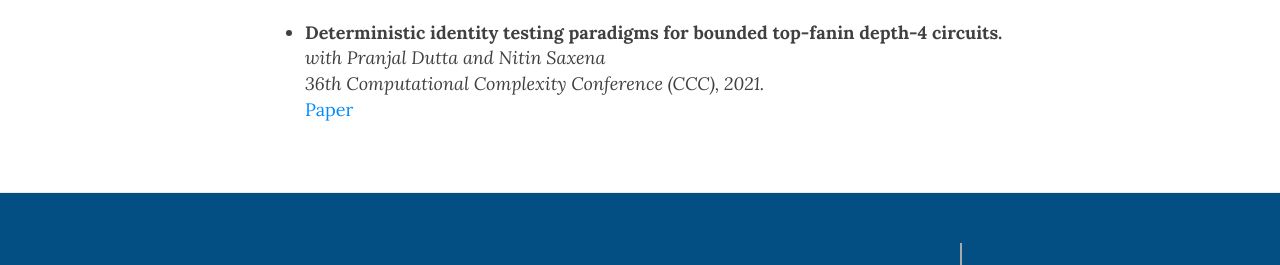
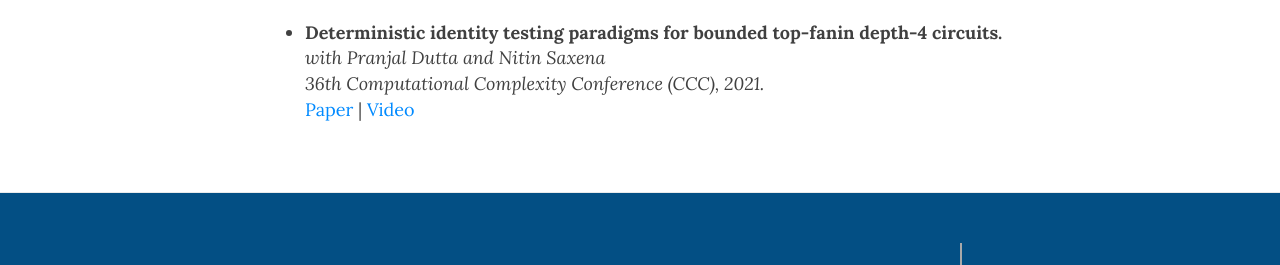
Before and after one commit to prateekdwv/prateekdwv.github.io, a Jekyll site: the page built from research.md, in a window 1280 px wide and 984 px high. Shown: the part 405-670 px from the top of the window. Built offline with Jekyll 4.4.1, drawn with Linux system fonts in a browser that asks for light colours; nearby versions of some CDN libraries.

Commit message:
Added the video link

```diff
--- a/research.md
+++ b/research.md
@@ -12,4 +12,4 @@ subtitle: My papers in reverse chronological order
 - Deterministic identity testing paradigms for bounded top-fanin depth-4 circuits.
 : *with Pranjal Dutta and Nitin Saxena* <br/>
 *36th Computational Complexity Conference (CCC), 2021.* <br/>
-[Paper](/papers/pit-depth4-didi.pdf)
+[Paper](/papers/pit-depth4-didi.pdf) | [Video](https://youtu.be/kK4283WJ7HI)
```
